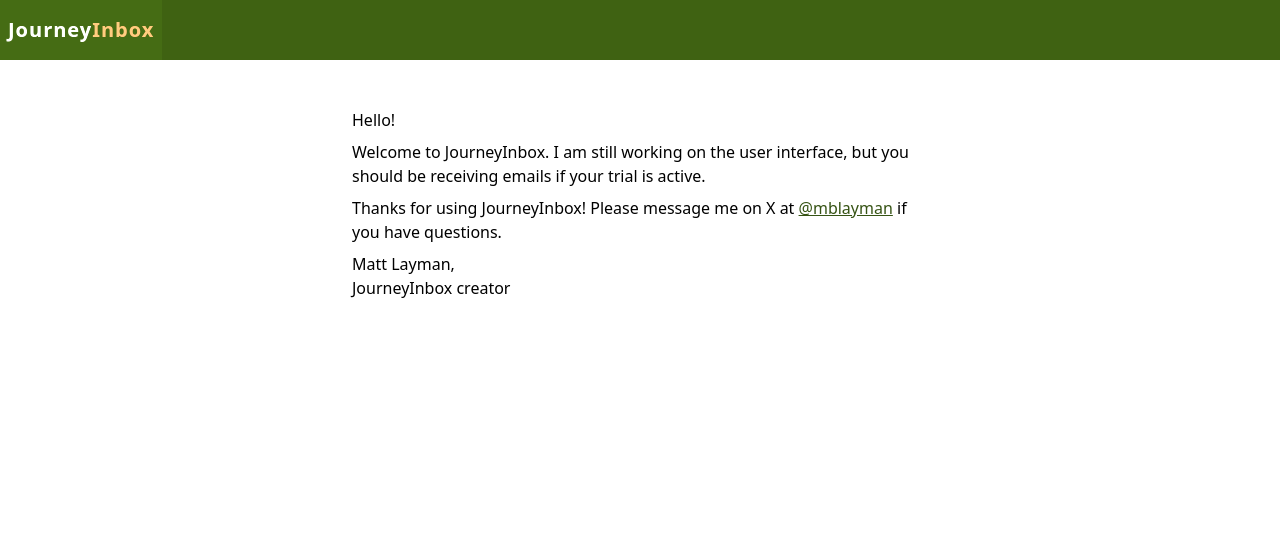
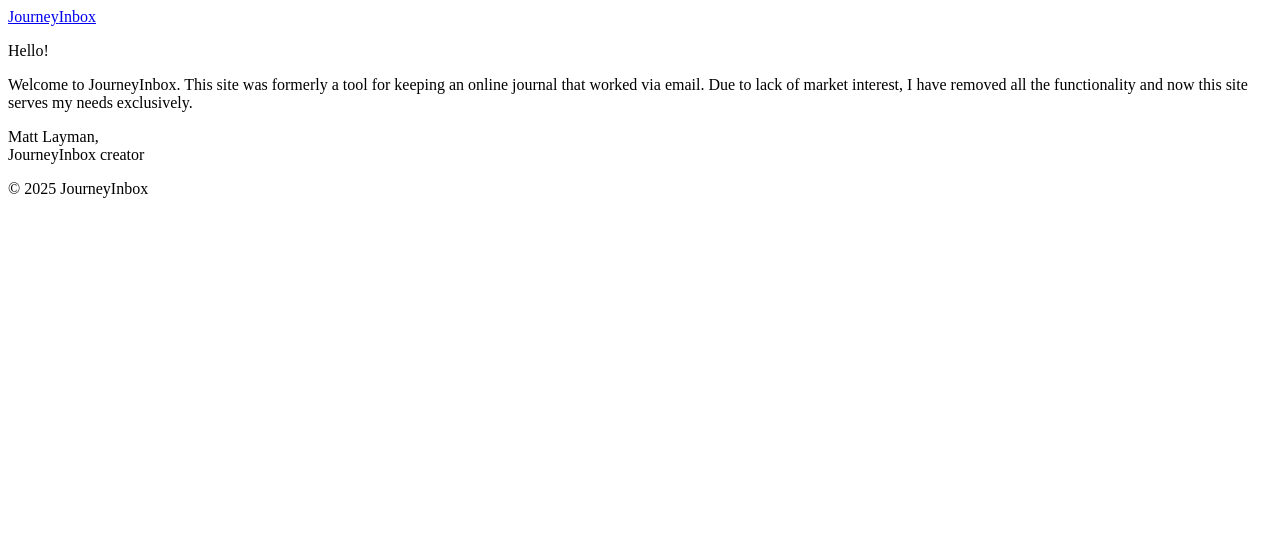
Before and after one commit to mblayman/journal, a Django app: template templates/core/index.html in a window 1280 px wide. Shown: the top 540 px of the page. Run offline with Django 4.2, Linux system fonts and the light colour scheme; the template is opened without the code that fills it, so the values that code supplies are empty; style sheets or scripts are compiled from the project's sources.

Commit message:
Remove more code.

```diff
--- a/journal/accounts/constants.py
+++ /dev/null
@@ -1 +0,0 @@
-TRIAL_DAYS = 14
--- a/templates/base.html
+++ b/templates/base.html
@@ -1,10 +1,8 @@
-{% load static %}
 <!DOCTYPE html>
 <html>
   <head>
     <meta charset="utf-8">
     <meta name="viewport" content="width=device-width, initial-scale=1.0">
-    <link rel="stylesheet" href="{% static "site.css" %}">
     <title>{% block title %}{% endblock %} &ndash; JourneyInbox</title>
   </head>
   <body class="min-h-screen flex flex-col">
--- a/templates/core/index.html
+++ b/templates/core/index.html
@@ -1,13 +1,17 @@
 {% extends "base.html" %}
 
-{% block title %}Home{% endblock %}
+{% block title %}Track Your Journey{% endblock %}
 
 {% block content %}
-  <div class="max-w-xl mb-4 mx-auto">
-    <p class="mb-2">Hello!</p>
-    <p class="mb-2">Welcome to JourneyInbox. I am still working on the user interface,
-    but you should be receiving emails if your trial is active.</p>
-    <p class="mb-2">Thanks for using JourneyInbox! Please message me on X at <a href="https://x.com/mblayman" class="underline text-lime-900 hover:brightness-150" target="_blank">@mblayman</a> if you have questions.</p>
+  <div class="max-w-xl mb-6 mx-auto">
+    <p class="mb-3">Hello!</p>
+    <p class="mb-3">Welcome to JourneyInbox.
+      This site was formerly a tool for keeping an online journal
+      that worked via email.
+      Due to lack of market interest,
+      I have removed all the functionality
+      and now this site serves my needs exclusively.
+    </p>
     <p class="mb-8">Matt Layman,<br>JourneyInbox creator</p>
   </div>
 {% endblock %}
```
Also changed, not shown: journal/accounts/tasks.py (deleted, +0 -22 lines), journal/accounts/tests/test_tasks.py (deleted, +0 -50 lines), journal/core/views.py (+2 -9 lines), templates/core/index_unauthenticated.html (deleted, +0 -25 lines), 1 other file.
